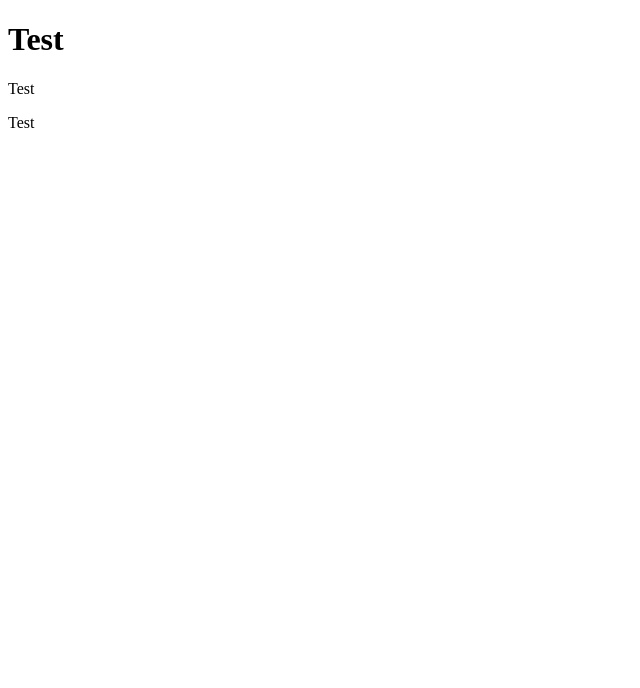
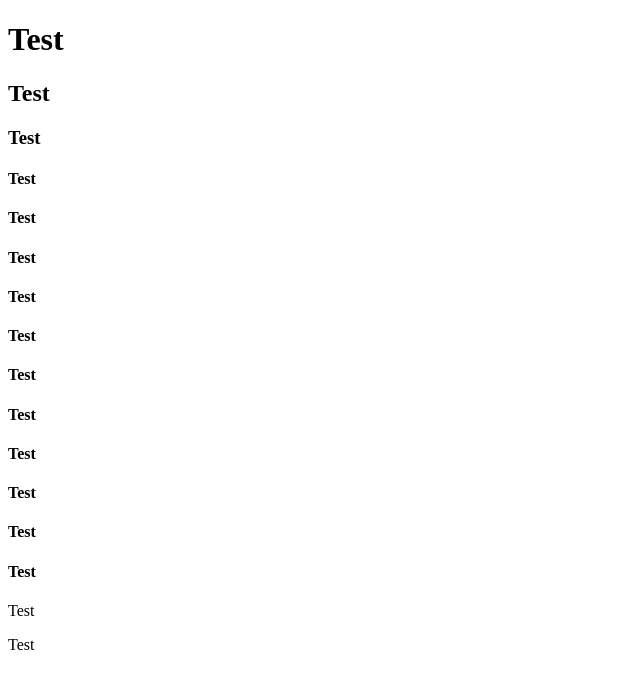
Before and after one commit to limminhoooo/test, a plain HTML site: page index.html in a window 1280 px wide. Shown: the whole page, without its empty margins (0-640 px from the left). Drawn offline with Linux system fonts and the light colour scheme.

Commit message:
second test

```diff
--- a/index.html
+++ b/index.html
@@ -8,6 +8,19 @@
 </head>
 <body>
     <h1>Test</h1>
+    <h2>Test</h2>
+    <h3>Test</h3>
+    <h4>Test</h4>
+    <h4>Test</h4>
+    <h4>Test</h4>
+    <h4>Test</h4>
+    <h4>Test</h4>
+    <h4>Test</h4>
+    <h4>Test</h4>
+    <h4>Test</h4>
+    <h4>Test</h4>
+    <h4>Test</h4>
+    <h4>Test</h4>
     <p>Test</p>
     <span>
         Test
```
